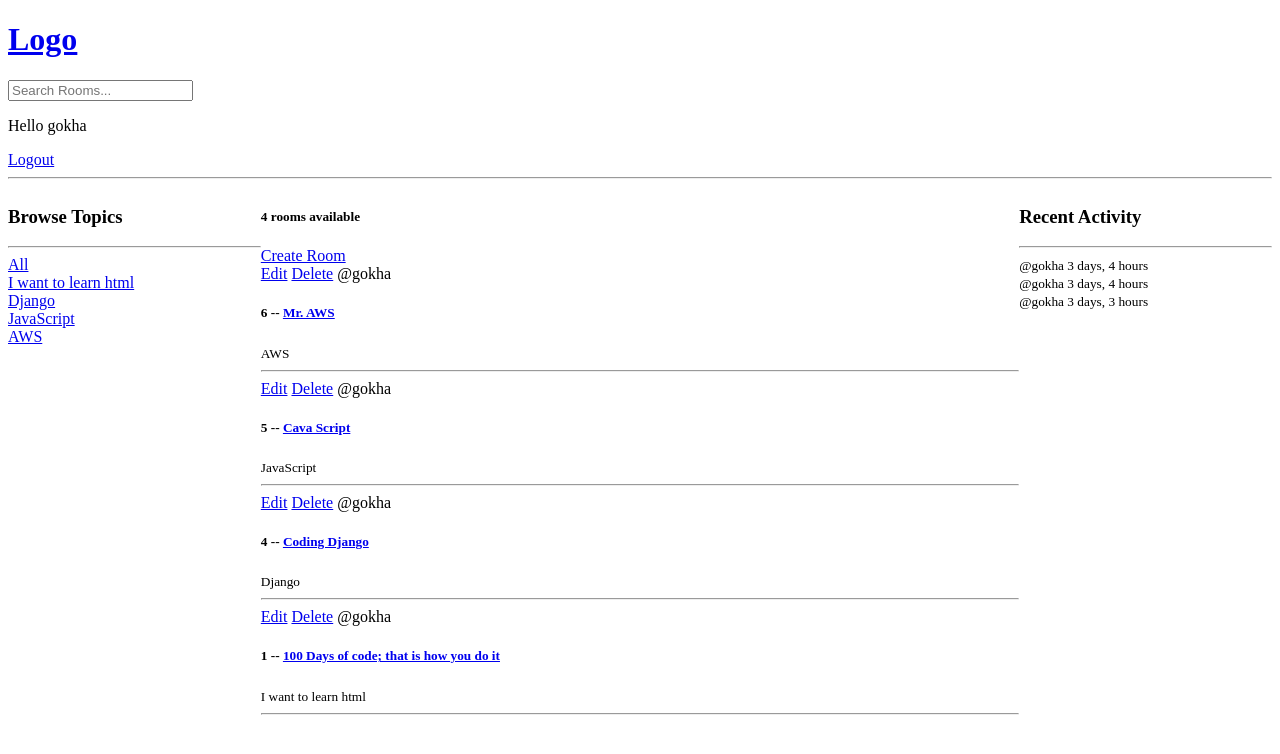
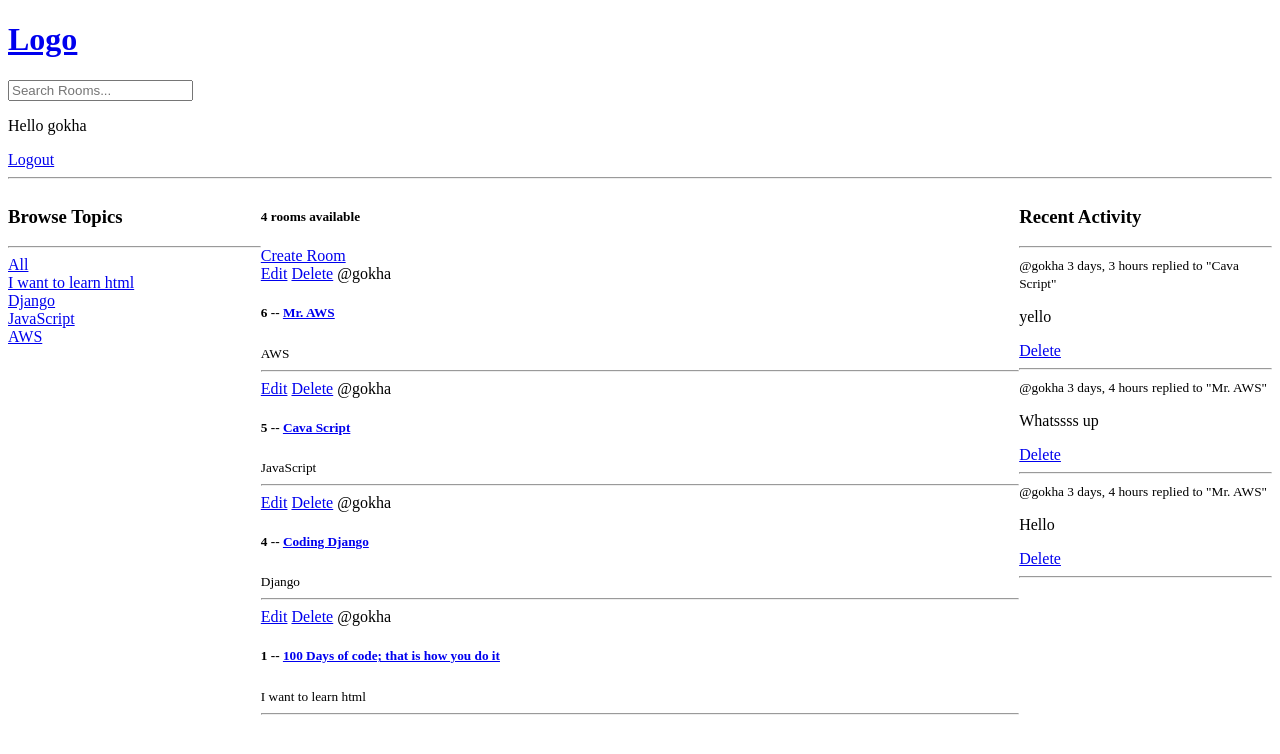
Before and after one commit to Goodkhau/DjangoFirstProject, a Django app: page / in a window 1280 px wide. Shown: the top 754 px of the page. Run offline with Django 5.2, Linux system fonts and the light colour scheme; a user stored in the database is signed in; data comes from the database, SQL or seed files in the repository; both versions use the stored data as it was after the commit.

Commit message:
Finished up on activity feed.

```diff
--- a/firstproject/base/models.py
+++ b/firstproject/base/models.py
@@ -33,5 +33,8 @@ class Message(models.Model):
     updated = models.DateTimeField(auto_now=True)
     created = models.DateTimeField(auto_now_add=True)
 
+    class Meta:
+        ordering = ['-updated', '-created']
+
     def __str__(self):
         return self.body[0:50]
--- a/firstproject/base/templates/base/home.html
+++ b/firstproject/base/templates/base/home.html
@@ -52,6 +52,13 @@
         {% for message in room_messages %}
             <div>
                 <small>@{{message.user}} {{message.created|timesince}}</small>
+                <small>replied to "{{message.room}}"</small>
+
+                <p>{{message}}</p>
+                {% if request.user == message.user %}
+                <a href="{% url 'delete-message' message.id %}">Delete</a>
+                {% endif %}
+                <hr>
             </div>
         {% endfor %}
     </div>
```
Also changed, not shown: firstproject/db.sqlite3.
